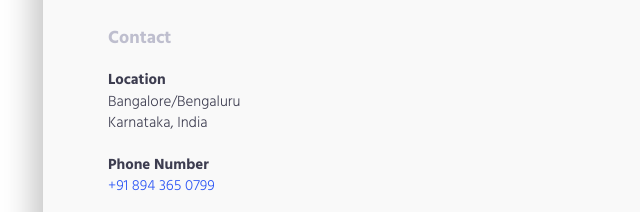
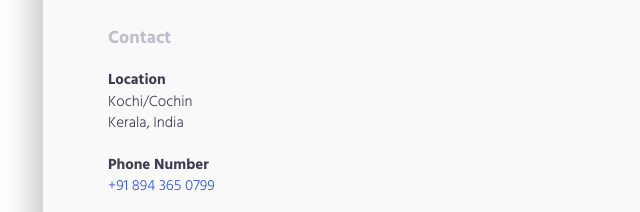
Before and after one commit to shijithkjayan/shijithkjayan.github.io, a plain HTML site: page index.html in a window 1280 px wide. Shown: the part 2911-3123 px from the top of the page, 597-1237 px from the left. Drawn offline with Linux system fonts and the light colour scheme.

Commit message:
Updated location

```diff
--- a/index.html
+++ b/index.html
@@ -447,8 +447,8 @@
 							<div class="col-md-12">
 								<address>
 									<strong>Location</strong><br />
-									Bangalore/Bengaluru<br />
-									Karnataka, India
+									Kochi/Cochin<br />
+									Kerala, India
 								</address>
 								<address>
 									<strong>Phone Number</strong><br />
```
